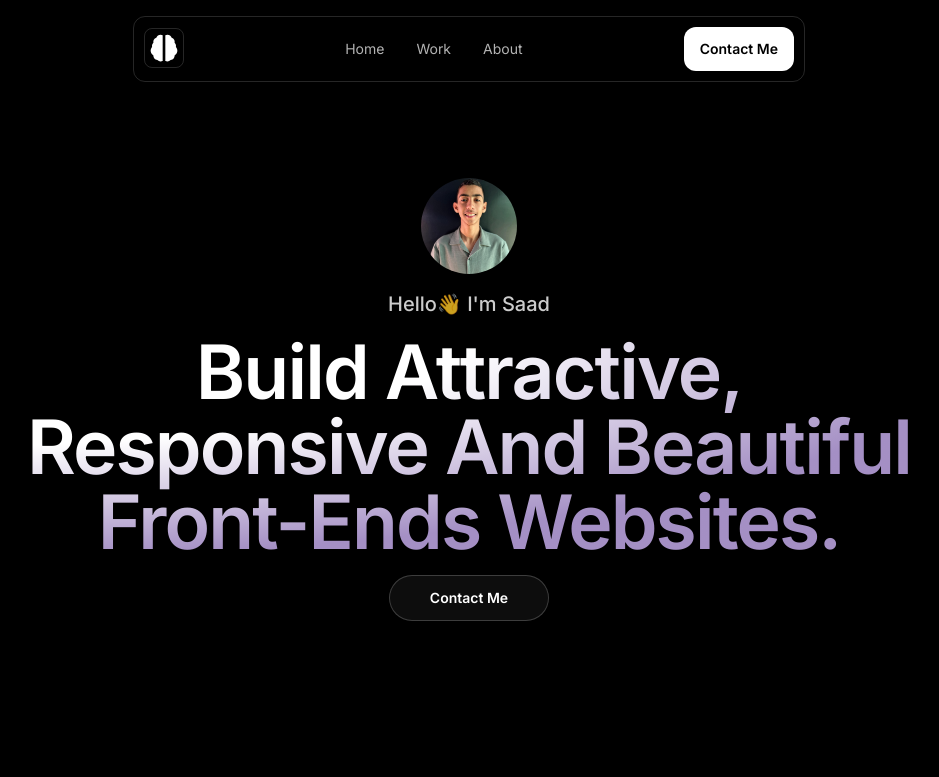
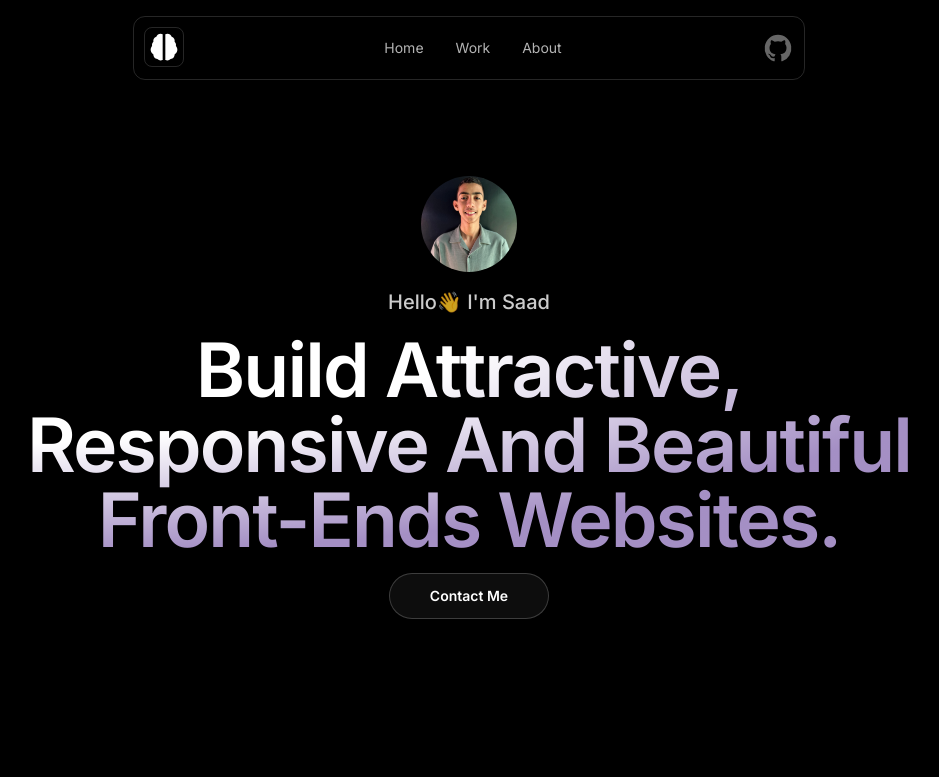
Before and after one commit to SaadAnna/Saad_Anna_Portfolio, a Next.js app: page / in a window 1280 px wide. Shown: the top 777 px of the page, without its empty margins (171-1110 px from the left). Built offline with nearby package versions, Linux system fonts and the light colour scheme.

Commit message:
Update The Navbar Section

```diff
--- a/src/sections/Navbar.tsx
+++ b/src/sections/Navbar.tsx
@@ -1,5 +1,5 @@
 "use client";
-import { useState } from 'react';
+import { useState } from "react";
 
 export const Navbar = () => {
   const [isMenuOpen, setIsMenuOpen] = useState(false);
@@ -46,9 +46,23 @@
           </div>
 
           <div className="flex gap-4 items-center">
-            <button className="text-black font-semibold text-sm bg-white rounded-xl px-4 py-3">
-              Contact Me
-            </button>
+            <a className="" href="https://github.com/SaadAnna" target="_blank">
+              <svg
+                className="w-8 h-8 text-white/40 cursor-pointer hover:text-white"
+                aria-hidden="true"
+                xmlns="http://www.w3.org/2000/svg"
+                width="24"
+                height="24"
+                fill="currentColor"
+                viewBox="0 0 24 24"
+              >
+                <path
+                  fill-rule="evenodd"
+                  d="M12.006 2a9.847 9.847 0 0 0-6.484 2.44 10.32 10.32 0 0 0-3.393 6.17 10.48 10.48 0 0 0 1.317 6.955 10.045 10.045 0 0 0 5.4 4.418c.504.095.683-.223.683-.494 0-.245-.01-1.052-.014-1.908-2.78.62-3.366-1.21-3.366-1.21a2.711 2.711 0 0 0-1.11-1.5c-.907-.637.07-.621.07-.621.317.044.62.163.885.346.266.183.487.426.647.71.135.253.318.476.538.655a2.079 2.079 0 0 0 2.37.196c.045-.52.27-1.006.635-1.37-2.219-.259-4.554-1.138-4.554-5.07a4.022 4.022 0 0 1 1.031-2.75 3.77 3.77 0 0 1 .096-2.713s.839-.275 2.749 1.05a9.26 9.26 0 0 1 5.004 0c1.906-1.325 2.74-1.05 2.74-1.05.37.858.406 1.828.101 2.713a4.017 4.017 0 0 1 1.029 2.75c0 3.939-2.339 4.805-4.564 5.058a2.471 2.471 0 0 1 .679 1.897c0 1.372-.012 2.477-.012 2.814 0 .272.18.592.687.492a10.05 10.05 0 0 0 5.388-4.421 10.473 10.473 0 0 0 1.313-6.948 10.32 10.32 0 0 0-3.39-6.165A9.847 9.847 0 0 0 12.007 2Z"
+                  clip-rule="evenodd"
+                />
+              </svg>
+            </a>
             <button
               onClick={toggleMenu}
               className="md:hidden"
@@ -78,18 +92,27 @@
         {/* Mobile Menu with Animation */}
         <div
           className={`md:hidden overflow-hidden transition-all duration-300 ease-in-out max-w-2xl mx-auto ${
-            isMenuOpen ? 'max-h-64 opacity-100 mt-4' : 'max-h-0 opacity-0'
+            isMenuOpen ? "max-h-64 opacity-100 mt-4" : "max-h-0 opacity-0"
           }`}
         >
           <div className="bg-black/70 backdrop-blur-lg py-6 px-4 rounded-xl border border-white/15">
             <nav className="flex flex-col gap-4">
-              <a href="#" className="text-white/70 hover:text-white transition py-2 px-4 hover:bg-white/10 rounded-lg">
+              <a
+                href="#"
+                className="text-white/70 hover:text-white transition py-2 px-4 hover:bg-white/10 rounded-lg"
+              >
                 Home
               </a>
-              <a href="#" className="text-white/70 hover:text-white transition py-2 px-4 hover:bg-white/10 rounded-lg">
+              <a
+                href="#"
+                className="text-white/70 hover:text-white transition py-2 px-4 hover:bg-white/10 rounded-lg"
+              >
                 Work
               </a>
-              <a href="#" className="text-white/70 hover:text-white transition py-2 px-4 hover:bg-white/10 rounded-lg">
+              <a
+                href="#"
+                className="text-white/70 hover:text-white transition py-2 px-4 hover:bg-white/10 rounded-lg"
+              >
                 About
               </a>
             </nav>
```
